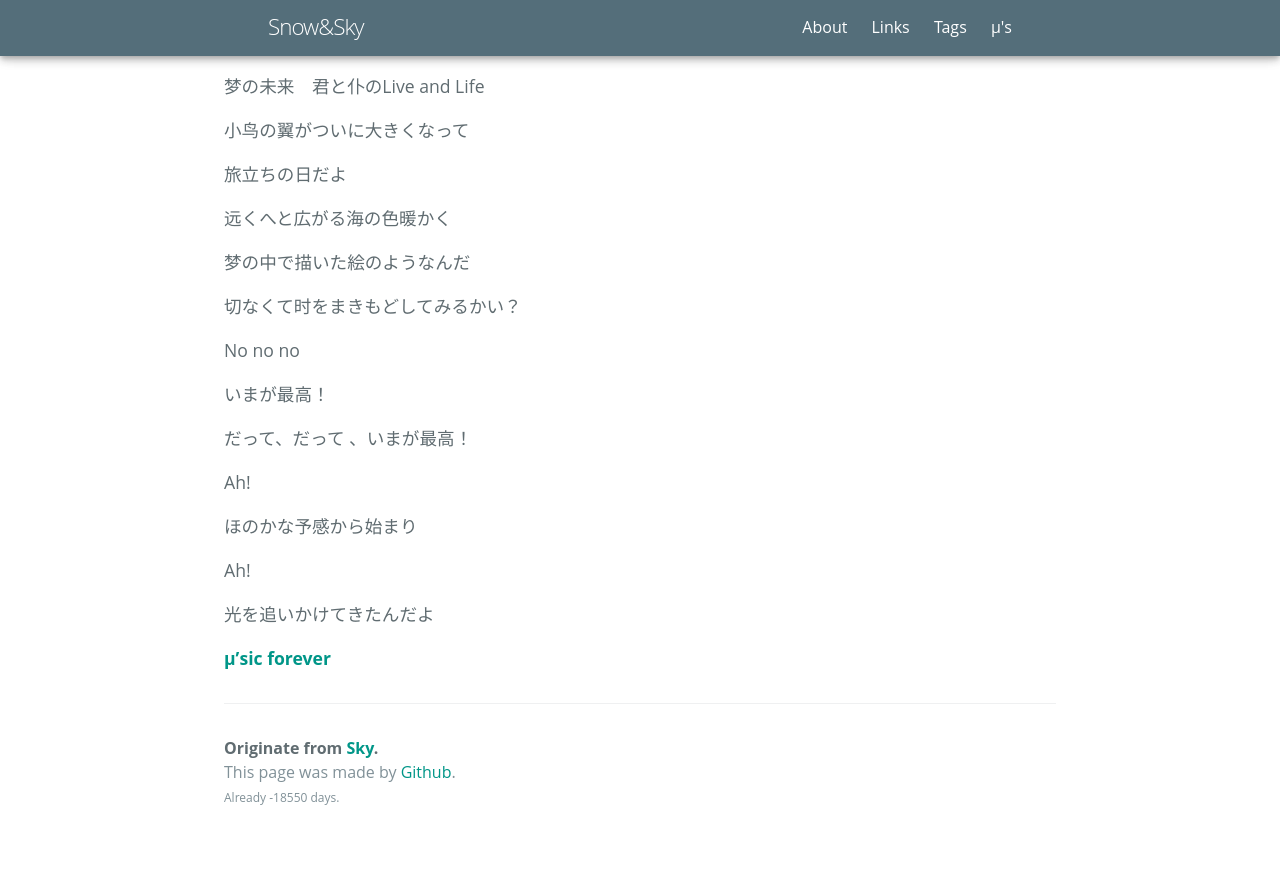
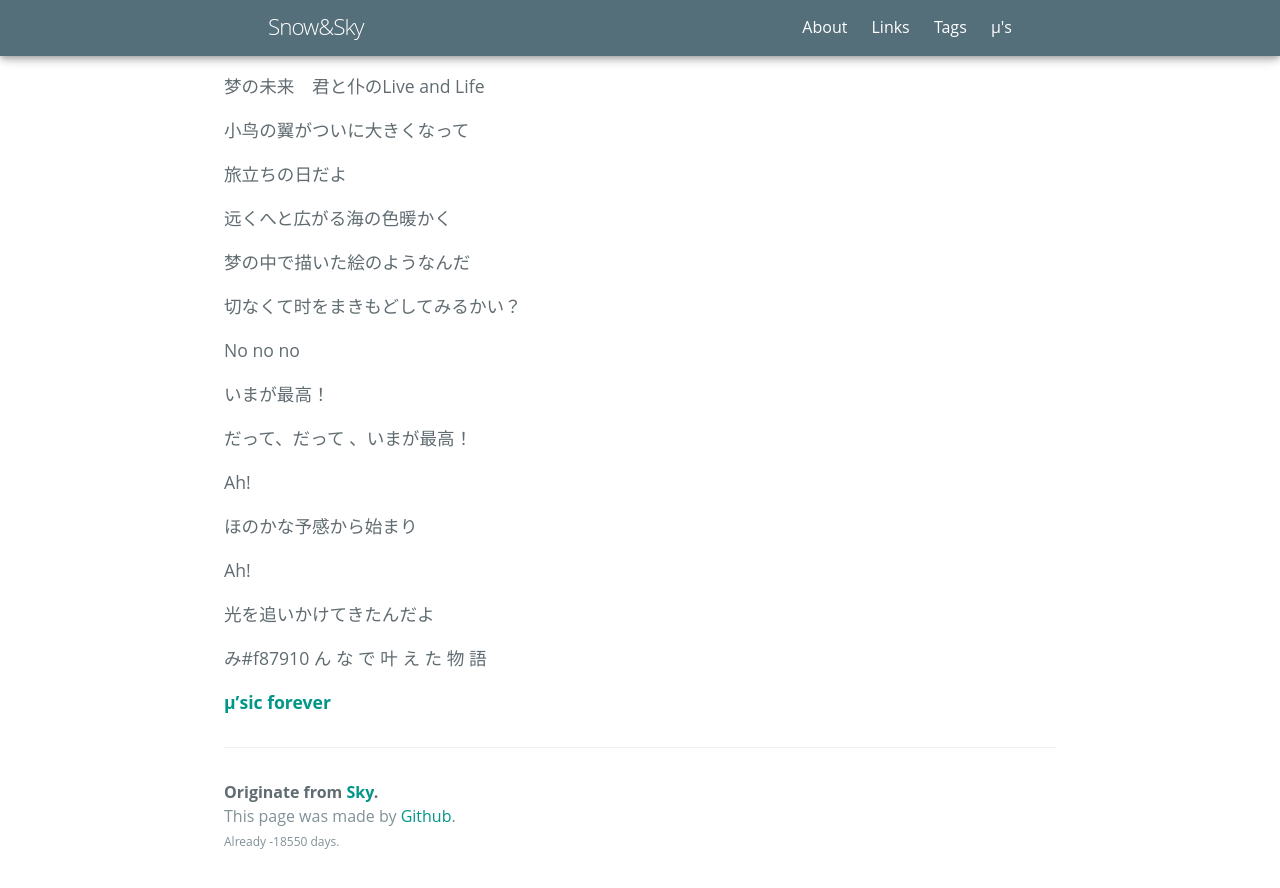
Before and after one commit to NishikinoSky/NishikinoSky.github.io, a Jekyll site: the page built from pages/μ's.md, in a window 1280 px wide and 900 px high, scrolled down 1555 px. Shown: the top 888 px of the window. Built offline with Jekyll 4.4.1, drawn with Linux system fonts in a browser that asks for light colours; some web fonts are replaced; before the commit the page ends 2411 px from its top, so only the background shows below that.

Commit message:
Update μ's.md

```diff
--- a/pages/μ's.md
+++ b/pages/μ's.md
@@ -84,4 +84,6 @@ Ah!
 
 光を追いかけてきたんだよ
 
+み#f87910 ん な で 叶 え た 物 語
+
 [**μ'sic forever**](https://lovelive.ws)
```
